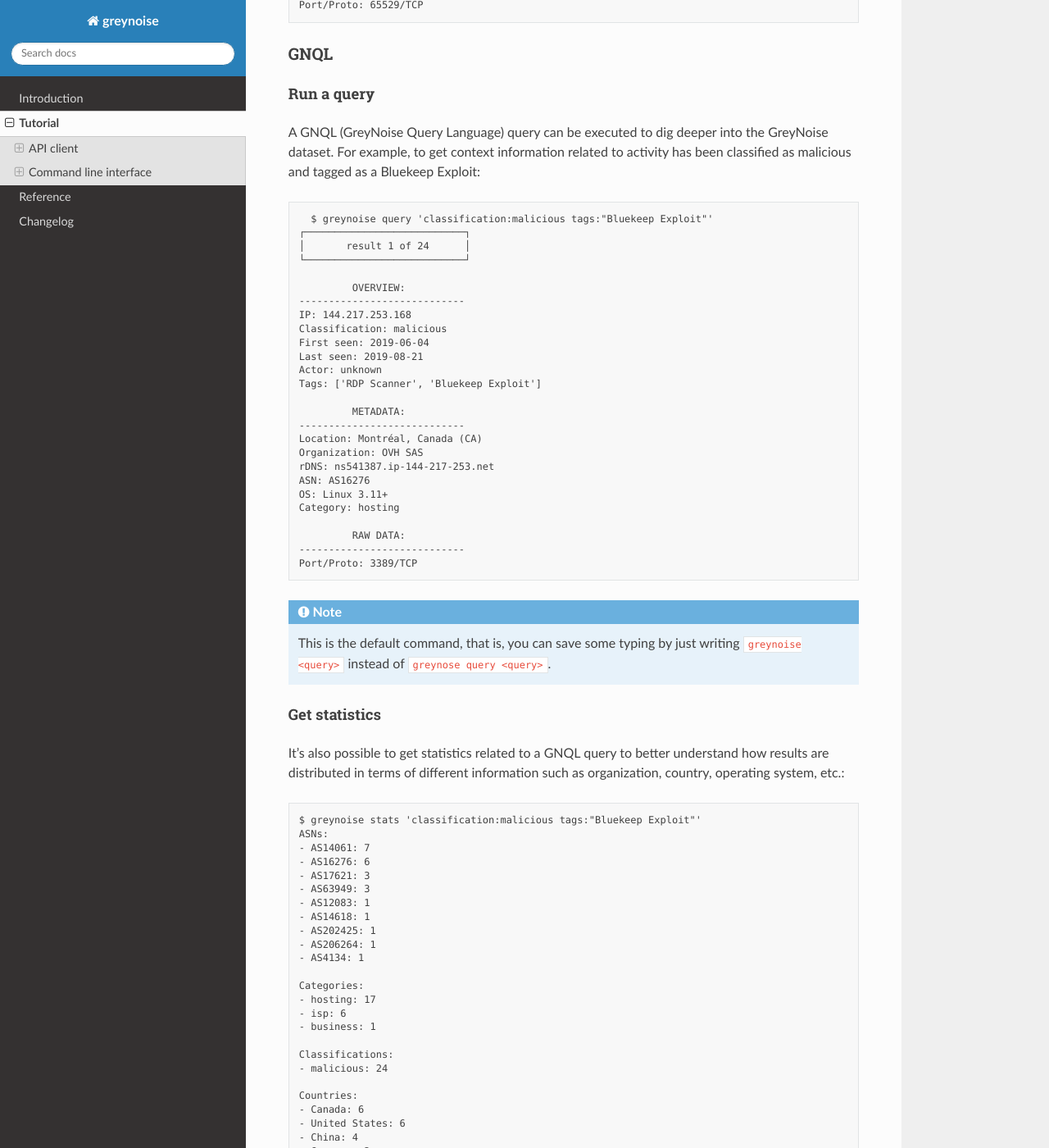
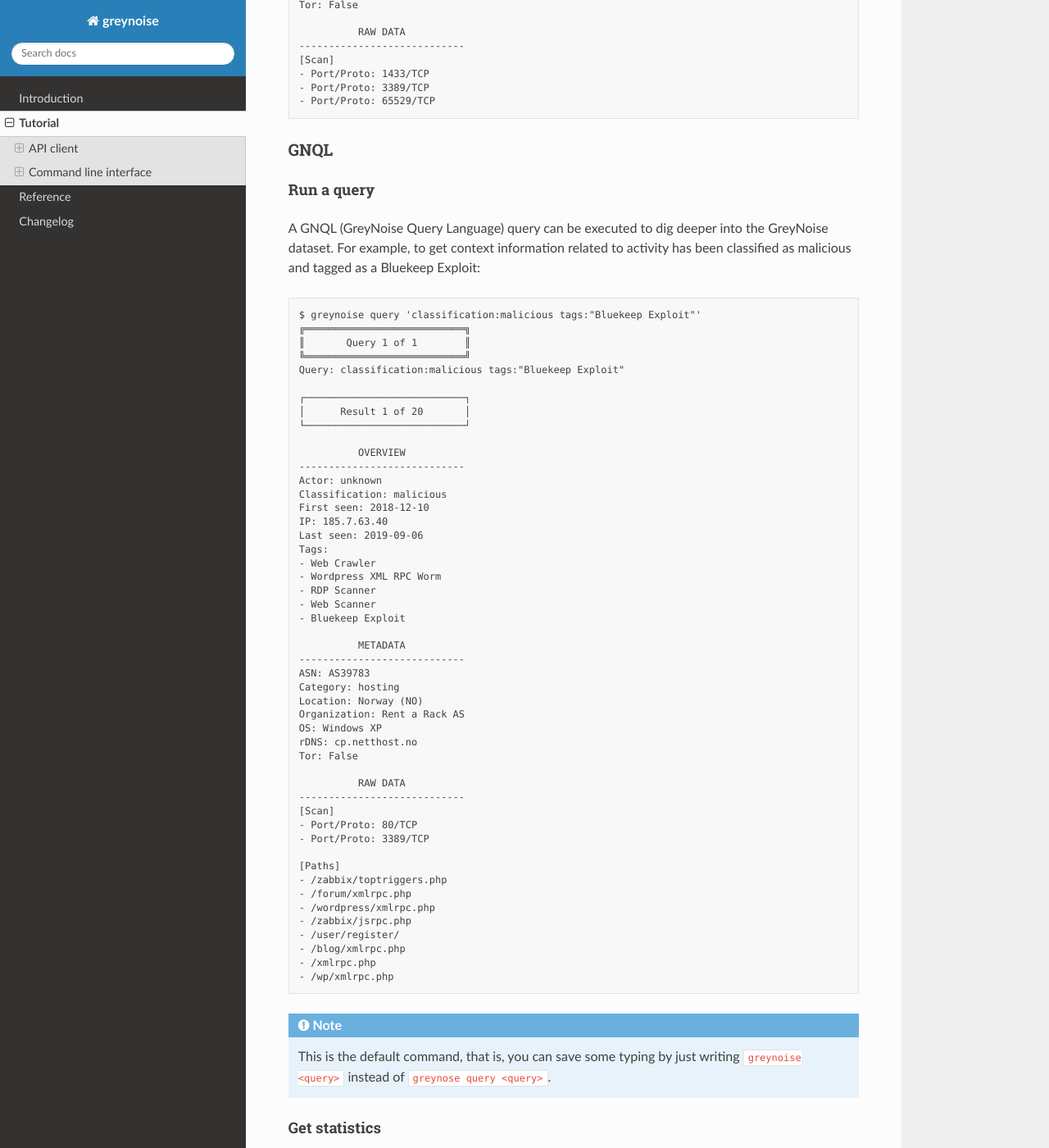
Before and after one commit to GreyNoise-Intelligence/pygreynoise, a Sphinx documentation site: the page built from docs/source/tutorial.rst, in a window 1280 px wide and 1400 px high, scrolled down 9048 px. Shown: the whole window at 82% size. Built offline with Sphinx 7.4.7 and the Read the Docs theme 2.0.0, drawn with Linux system fonts in a browser that asks for light colours; some of the changed text lies outside the part shown.

Commit message:
Update CLI commands output

```diff
--- a/docs/source/tutorial.rst
+++ b/docs/source/tutorial.rst
@@ -466,32 +466,39 @@
 Detailed context information for any given IP address is also available::
 
    $ greynoise ip 58.220.219.247
- ┌───────────────────────────┐
- │       result 1 of 1       │
- └───────────────────────────┘
+   ╔═══════════════════════════╗
+   ║      Context 1 of 1       ║
+   ╚═══════════════════════════╝
+   IP address: 58.220.219.247
 
-          OVERVIEW:
- ----------------------------
- IP: 58.220.219.247
- Classification: malicious
- First seen: 2019-07-04
- Last seen: 2019-08-21
- Actor: unknown
- Tags: ['RDP Scanner', 'MSSQL Scanner', 'MSSQL Bruteforcer']
+             OVERVIEW
+   ----------------------------
+   Actor: unknown
+   Classification: malicious
+   First seen: 2019-04-04
+   IP: 58.220.219.247
+   Last seen: 2019-09-06
+   Tags:
+   - MSSQL Bruteforcer
+   - MSSQL Scanner
+   - RDP Scanner
 
-          METADATA:
- ----------------------------
- Location: Kunshan, China (CN)
- Organization: CHINANET-BACKBONE
- ASN: AS4134
- OS: Windows 7/8
- Category: isp
+             METADATA
+   ----------------------------
+   ASN: AS4134
+   Category: isp
+   Location: Kunshan, China (CN)
+   Organization: CHINANET jiangsu province network
+   OS: Windows 7/8
+   rDNS:
+   Tor: False
 
-          RAW DATA:
- ----------------------------
- Port/Proto: 1433/TCP
- Port/Proto: 3389/TCP
- Port/Proto: 65529/TCP
+             RAW DATA
+   ----------------------------
+   [Scan]
+   - Port/Proto: 1433/TCP
+   - Port/Proto: 3389/TCP
+   - Port/Proto: 65529/TCP
 
 
 GNQL
@@ -505,32 +512,54 @@
 as malicious and tagged as a Bluekeep Exploit::
 
    $ greynoise query 'classification:malicious tags:"Bluekeep Exploit"'
- ┌───────────────────────────┐
- │       result 1 of 24      │
- └───────────────────────────┘
+   ╔═══════════════════════════╗
+   ║       Query 1 of 1        ║
+   ╚═══════════════════════════╝
+   Query: classification:malicious tags:"Bluekeep Exploit"
 
-          OVERVIEW:
- ----------------------------
- IP: 144.217.253.168
- Classification: malicious
- First seen: 2019-06-04
- Last seen: 2019-08-21
- Actor: unknown
- Tags: ['RDP Scanner', 'Bluekeep Exploit']
+   ┌───────────────────────────┐
+   │      Result 1 of 20       │
+   └───────────────────────────┘
 
-          METADATA:
- ----------------------------
- Location: Montréal, Canada (CA)
- Organization: OVH SAS
- rDNS: ns541387.ip-144-217-253.net
- ASN: AS16276
- OS: Linux 3.11+
- Category: hosting
+             OVERVIEW
+   ----------------------------
+   Actor: unknown
+   Classification: malicious
+   First seen: 2018-12-10
+   IP: 185.7.63.40
+   Last seen: 2019-09-06
+   Tags:
+   - Web Crawler
+   - Wordpress XML RPC Worm
+   - RDP Scanner
+   - Web Scanner
+   - Bluekeep Exploit
 
-          RAW DATA:
- ----------------------------
- Port/Proto: 3389/TCP
+             METADATA
+   ----------------------------
+   ASN: AS39783
+   Category: hosting
+   Location: Norway (NO)
+   Organization: Rent a Rack AS
+   OS: Windows XP
+   rDNS: cp.netthost.no
+   Tor: False
 
+             RAW DATA
+   ----------------------------
+   [Scan]
+   - Port/Proto: 80/TCP
+   - Port/Proto: 3389/TCP
+
+   [Paths]
+   - /zabbix/toptriggers.php
+   - /forum/xmlrpc.php
+   - /wordpress/xmlrpc.php
+   - /zabbix/jsrpc.php
+   - /user/register/
+   - /blog/xmlrpc.php
+   - /xmlrpc.php
+   - /wp/xmlrpc.php
 
 .. note::
 
@@ -546,90 +575,83 @@
 operating system, etc.::
 
     $ greynoise stats 'classification:malicious tags:"Bluekeep Exploit"'
+    ╔═══════════════════════════╗
+    ║       Query 1 of 1        ║
+    ╚═══════════════════════════╝
+    Query: classification:malicious tags:"Bluekeep Exploit"
+
     ASNs:
-    - AS14061: 7
-    - AS16276: 6
-    - AS17621: 3
-    - AS63949: 3
-    - AS12083: 1
-    - AS14618: 1
-    - AS202425: 1
-    - AS206264: 1
-    - AS4134: 1
+    - AS16276  6
+    - AS17621  3
+    - AS14618  2
+    - AS12083  1
+    - AS14061  1
+    - AS206264 1
+    - AS206485 1
+    - AS38895  1
+    - AS39783  1
+    - AS4134   1
+    - AS45090  1
+    - AS63949  1
 
     Categories:
-    - hosting: 17
-    - isp: 6
-    - business: 1
+    - hosting  12
+    - isp       5
+    - business  3
 
     Classifications:
-    - malicious: 24
+    - malicious 20
 
     Countries:
-    - Canada: 6
-    - United States: 6
-    - China: 4
-    - Germany: 3
-    - Netherlands: 3
-    - France: 1
-    - United Kingdom: 1
+    - Canada        5
+    - China         5
+    - United States 4
+    - France        1
+    - Germany       1
+    - Lithuania     1
+    - Netherlands   1
+    - Norway        1
+    - Singapore     1
 
     Operating systems:
-    - Linux 3.11+: 16
-    - Windows 7/8: 3
-    - Mac OS X: 2
-    - Linux 2.2-3.x: 1
+    - Linux 3.11+ 9
+    - Windows 7/8 3
+    - Mac OS X    2
+    - Windows XP  2
 
     Organizations:
-    - DigitalOcean, LLC: 7
-    - OVH SAS: 6
-    - China Unicom Shanghai network: 3
-    - Linode, LLC: 3
-    - Amarutu Technology Ltd: 1
-    - Amazon.com, Inc.: 1
-    - CHINANET-BACKBONE: 1
-    - INT-NETWORK: 1
-    - WideOpenWest Finance LLC: 1
+    - OVH SAS                                           6
+    - China Unicom Shanghai network                     3
+    - Amazon.com, Inc.                                  2
+    - Amarutu Technology Ltd                            1
+    - Amazon.com Tech Telecom                           1
+    - CHINANET-BACKBONE                                 1
+    - DigitalOcean, LLC                                 1
+    - Linode, LLC                                       1
+    - Rent a Rack AS                                    1
+    - Shenzhen Tencent Computer Systems Company Limited 1
+    - UGB Hosting OU                                    1
+    - WideOpenWest Finance LLC                          1
 
     Tags:
-    - Bluekeep Exploit: 24
-    - RDP Scanner: 24
-    - ZMap Client: 9
-    - DNS Scanner: 8
-    - Web Scanner: 7
-    - TLS/SSL Crawler: 6
-    - HTTP Alt Scanner: 4
-    - SSH Scanner: 4
-    - VNC Scanner: 3
-    - FTP Scanner: 2
-    - Ping Scanner: 2
-    - SMB Scanner: 2
-    - SSH Bruteforcer: 2
-    - Tor: 2
-    - Web Crawler: 2
-    - Bitcoin Node Scanner: 1
-    - Bluekeep Scanner: 1
-    - CPanel Scanner: 1
-    - Cassandra Scanner: 1
-    - CounterStrike Server Scanner: 1
-    - Dockerd Scanner: 1
-    - Elasticsearch Scanner: 1
-    - IPSec VPN Scanner: 1
-    - IRC Scanner: 1
-    - LDAP Scanner: 1
-    - MSSQL Scanner: 1
-    - Masscan Client: 1
-    - Minecraft Scanner: 1
-    - MongoDB Scanner: 1
-    - MySQL Scanner: 1
-    - POP3 Scanner: 1
-    - PPTP VPN Scanner: 1
-    - Postgres Scanner: 1
-    - Privoxy Proxy Scanner: 1
-    - Python Requests Client: 1
-    - RabbitMQ Scanner: 1
-    - Redis Scanner: 1
-    - SMTP Scanner: 1
-    - SOCKS Proxy Scanner: 1
-    - SSH Worm: 1
-    - Telnet Scanner: 1
+    - Bluekeep Exploit             20
+    - RDP Scanner                  19
+    - Web Scanner                  10
+    - HTTP Alt Scanner              5
+    - Ping Scanner                  5
+    - SSH Scanner                   5
+    - TLS/SSL Crawler               5
+    - VNC Scanner                   5
+    - DNS Scanner                   3
+    - FTP Scanner                   3
+    - IPSec VPN Scanner             3
+    - SMB Scanner                   3
+    - Web Crawler                   3
+    - ZMap Client                   3
+    - CPanel Scanner                2
+    - CounterStrike Server Scanner  2
+    - Elasticsearch Scanner         2
+    - Ethereum Node Scanner         2
+    - IMAP Scanner                  2
+    - IOT MQTT Scanner              2
+    Showing results 1 - 20. Run again with -v for full output.
```
